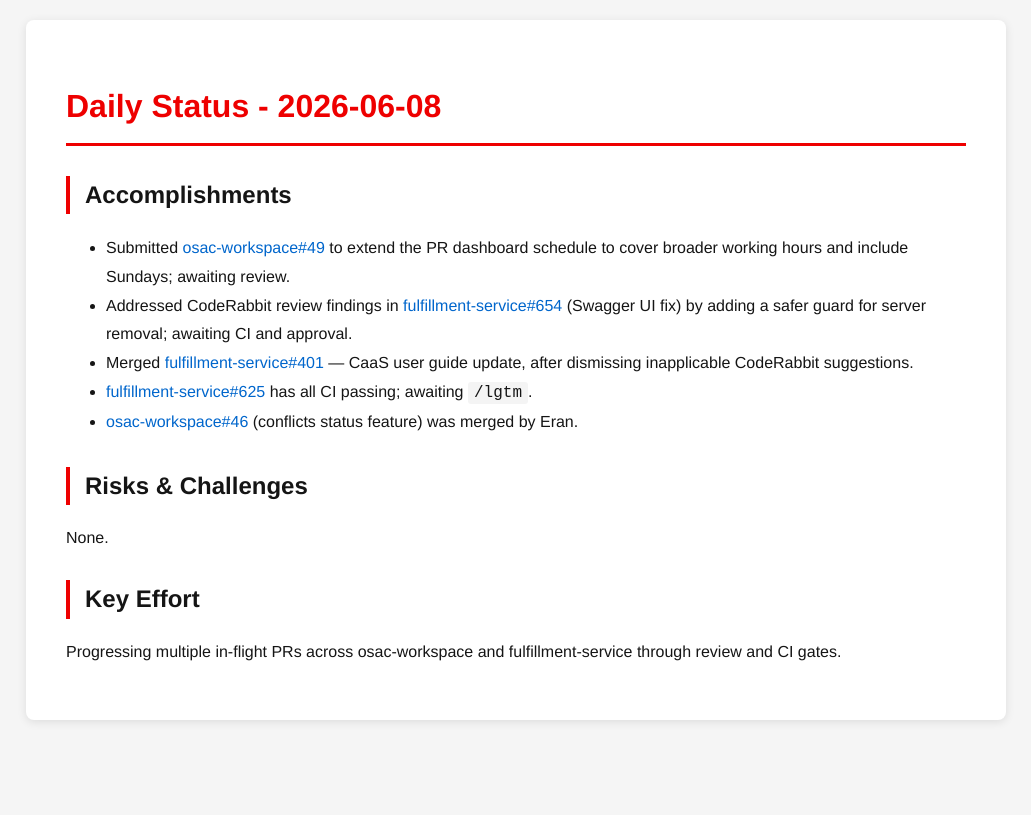
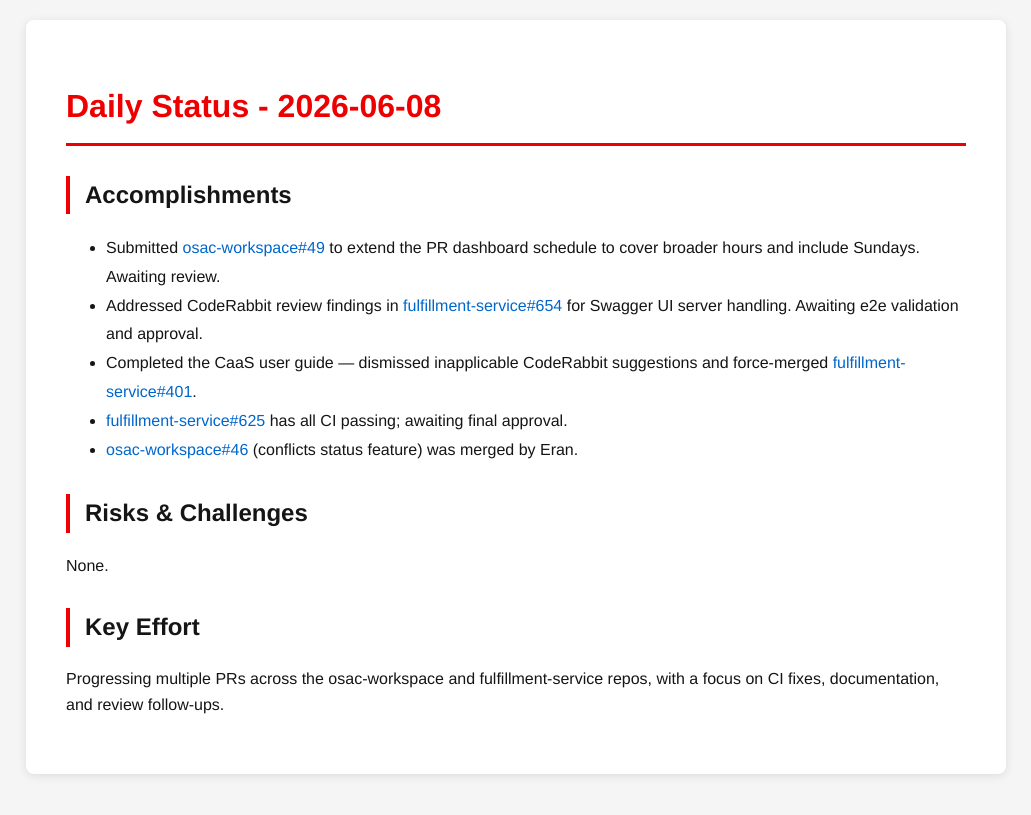
Before and after one commit to tzvatot/daily-status, a Jekyll site: the page built from 2026-06-08.md, in a window 1280 px wide. Shown: the top 815 px of the page, without its empty margins (124-1155 px from the left). Built offline with Jekyll 4.4.1, drawn with Linux system fonts in a browser that asks for light colours.

Commit message:
Daily status update - 2026-06-08

```diff
--- a/2026-06-08.md
+++ b/2026-06-08.md
@@ -7,14 +7,14 @@ date: 2026-06-08
 # Daily Status - 2026-06-08
 
 ## Accomplishments
-- Submitted [osac-workspace#49](https://github.com/osac-project/osac-workspace/pull/49) to extend the PR dashboard schedule to cover broader working hours and include Sundays; awaiting review.
-- Addressed CodeRabbit review findings in [fulfillment-service#654](https://github.com/osac-project/fulfillment-service/pull/654) (Swagger UI fix) by adding a safer guard for server removal; awaiting CI and approval.
-- Merged [fulfillment-service#401](https://github.com/osac-project/fulfillment-service/pull/401) — CaaS user guide update, after dismissing inapplicable CodeRabbit suggestions.
-- [fulfillment-service#625](https://github.com/osac-project/fulfillment-service/pull/625) has all CI passing; awaiting `/lgtm`.
+- Submitted [osac-workspace#49](https://github.com/osac-project/osac-workspace/pull/49) to extend the PR dashboard schedule to cover broader hours and include Sundays. Awaiting review.
+- Addressed CodeRabbit review findings in [fulfillment-service#654](https://github.com/osac-project/fulfillment-service/pull/654) for Swagger UI server handling. Awaiting e2e validation and approval.
+- Completed the CaaS user guide — dismissed inapplicable CodeRabbit suggestions and force-merged [fulfillment-service#401](https://github.com/osac-project/fulfillment-service/pull/401).
+- [fulfillment-service#625](https://github.com/osac-project/fulfillment-service/pull/625) has all CI passing; awaiting final approval.
 - [osac-workspace#46](https://github.com/osac-project/osac-workspace/pull/46) (conflicts status feature) was merged by Eran.
 
 ## Risks & Challenges
 None.
 
 ## Key Effort
-Progressing multiple in-flight PRs across osac-workspace and fulfillment-service through review and CI gates.
+Progressing multiple PRs across the osac-workspace and fulfillment-service repos, with a focus on CI fixes, documentation, and review follow-ups.
```
